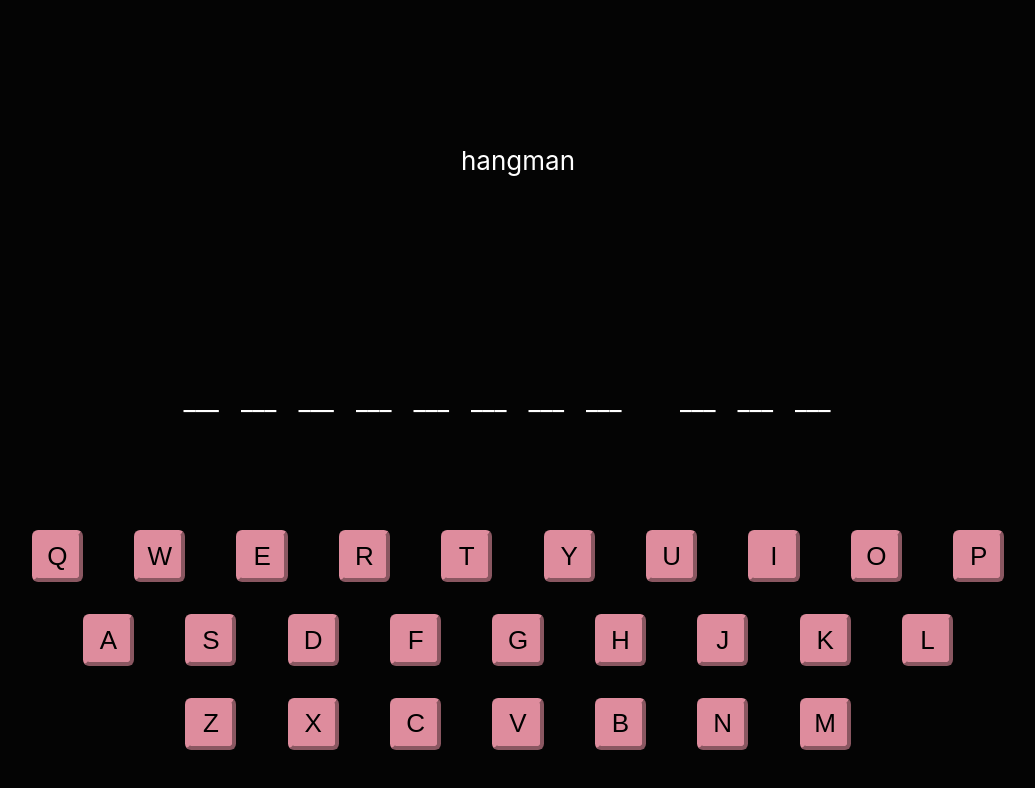
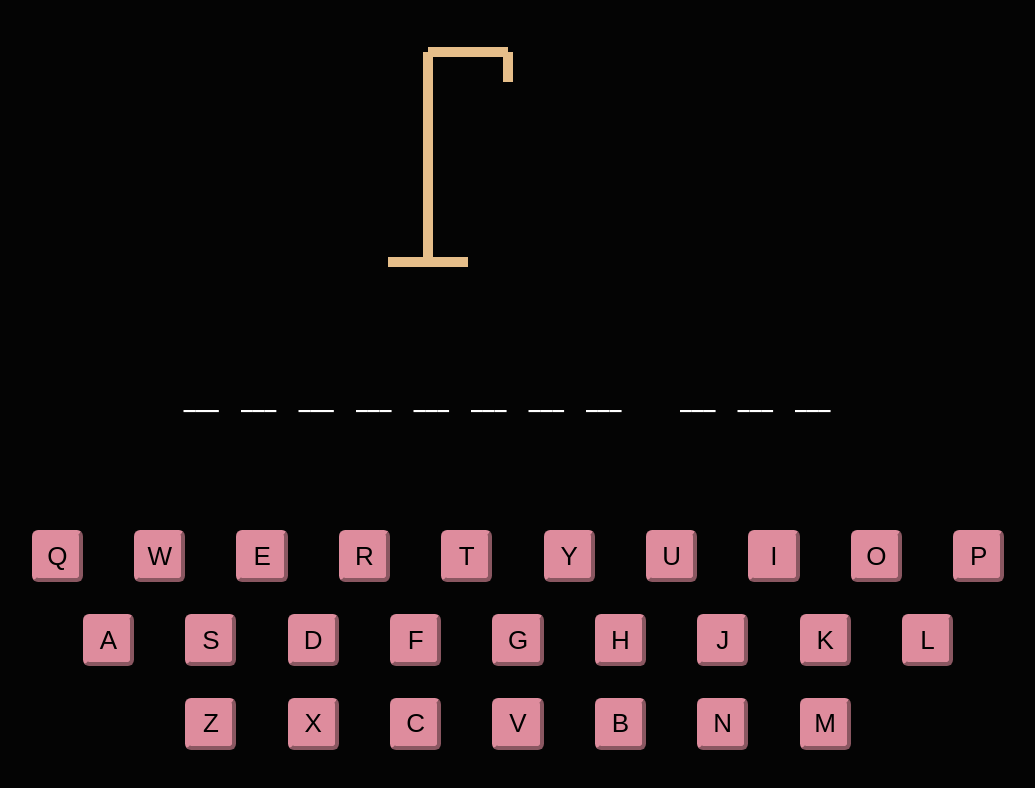
Before and after one commit to saltedclaramel/tiktok-proj, a React (Create React App) app: page / in a window 1280 px wide. Both pictures are taken after a click on the button 640 px from the left and 481 px from the top of the page. Shown: the top 788 px of the page, without its empty margins (122-1157 px from the left). Built offline with nearby package versions, Linux system fonts and the light colour scheme.

Commit message:
static hangman

```diff
--- a/src/App.js
+++ b/src/App.js
@@ -10,6 +10,7 @@ class App extends Component{
     this.state = {
       introPage: true,
       selectedWord: "",
+      error: 0
     };
     this.handlePlay = this.handlePlay.bind(this);
   }
@@ -46,7 +47,7 @@ class App extends Component{
     let pageShown;
     if (onIntroPage){
       pageShown = <div className="intro-page">
-                    <h1>
+                    <h1 style={{letterSpacing: 20}}>
                       HANGMAN
                     </h1>
                     <br/>
@@ -57,7 +58,7 @@ class App extends Component{
     } else {
       pageShown = <div className="game-page">
                     <div className='hangman'>
-                      <Hangman/>
+                      <Hangman errorCount={this.state.error}/>
                     </div>
                     <div className='word'>
                       <Word selectedWord={this.state.selectedWord}/>
--- a/src/hangman/Hangman.js
+++ b/src/hangman/Hangman.js
@@ -2,13 +2,68 @@ import { React, Component } from 'react';
 import './hangman.css';
 
 class Hangman extends Component {
-    // constructor(props){
-    //     super(props);
-    // }
+    constructor(props){
+        super(props);
+    }
     render() {
+        const errorCount = this.props.errorCount;
+        let circleShown;
+        if (errorCount > 0){
+            circleShown = <circle cx="140" cy="70" r="30" stroke='#397684' stroke-width='5'/>
+        }
+        else{
+            circleShown = ""
+        }
+        let bodyShown;
+        if (errorCount > 1){
+            bodyShown = <line x1="140" y1="100" x2="140" y2="180" stroke='#397684' stroke-width='5'/>
+        }
+        else{
+            bodyShown = ""
+        }
+        let leftArmShown;
+        if (errorCount > 2){
+            leftArmShown = <line x1="140" y1="130" x2="100" y2="115" stroke='#397684' stroke-width='5'/>
+        }
+        else{
+            leftArmShown = ""
+        }
+        let rightArmShown;
+        if (errorCount > 3){
+            rightArmShown = <line x1="140" y1="130" x2="180" y2="115" stroke='#397684' stroke-width='5'/>
+        }
+        else{
+            rightArmShown = ""
+        }
+        let leftLegShown;
+        if (errorCount > 4){
+            leftLegShown = <line x1="140" y1="180" x2="100" y2="210" stroke='#397684' stroke-width='5'/>
+        }
+        else{
+            leftLegShown = ""
+        }
+        let rightLegShown;
+        if (errorCount > 5){
+            rightLegShown = <line x1="140" y1="180" x2="180" y2="210" stroke='#397684' stroke-width='5'/>
+        }
+        else{
+            rightLegShown = ""
+        }
       return (
           <div>
-              <p>hangman</p>
+            <svg height={250}>
+                <line x1="60" y1="20" x2="140" y2="20" stroke='#e6be8a' stroke-width='10'/>
+                <line x1="140" y1="20" x2="140" y2="50" stroke='#e6be8a' stroke-width='10'/>
+                <line x1="60" y1="20" x2="60" y2="230" stroke='#e6be8a' stroke-width='10'/>
+                <line x1="20" y1="230" x2="100" y2="230" stroke='#e6be8a' stroke-width='10'/>
+
+                { circleShown }
+                { bodyShown }
+                { leftArmShown }
+                { rightArmShown }
+                { leftLegShown }
+                { rightLegShown }
+            </svg>
           </div>
       );
     }
```
